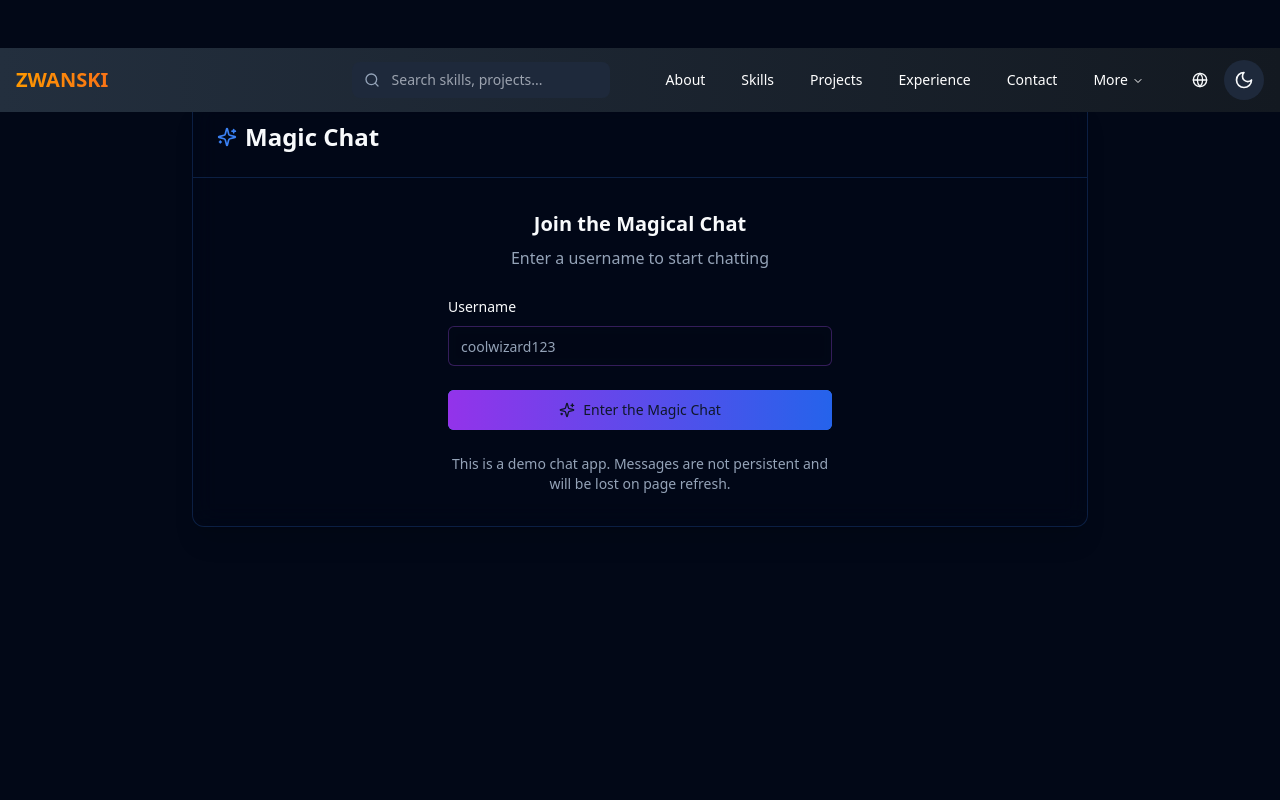
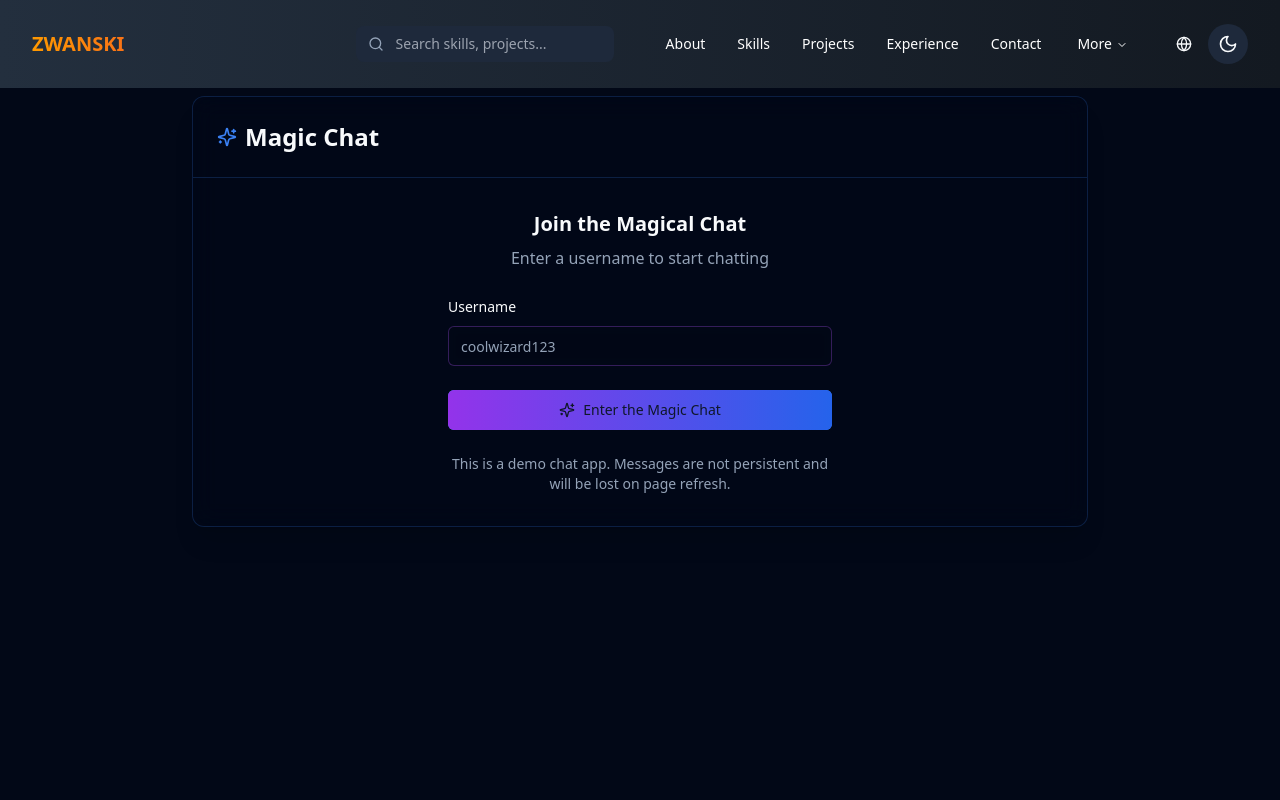
Before and after one commit to zwanski2019/ibrahim-mohamed-portfolio-website, a React (Vite) app: page /chat in a window 1280 px wide. Shown: the top 800 px of the page. Built offline with nearby package versions, Linux system fonts and the light colour scheme.

Commit message:
Fix: Responsive header UI
Make the header UI responsive across all devices.

```diff
--- a/src/components/Navbar.tsx
+++ b/src/components/Navbar.tsx
@@ -1,6 +1,5 @@
-
 import { useState, useEffect } from "react";
-import { Menu, X, ChevronDown, Sparkles, MessageCircle, ShoppingCart } from "lucide-react";
+import { Menu, X, ChevronDown, Sparkles, MessageCircle } from "lucide-react";
 import { ThemeToggle } from "./ThemeToggle";
 import { SearchBar } from "./SearchBar";
 import { LanguageSelector } from "./LanguageSelector";
@@ -22,7 +21,6 @@ export default function Navbar() {
   const [scrolled, setScrolled] = useState(false);
   const { t } = useLanguage();
 
-  // Handle scroll effect
   useEffect(() => {
     const handleScroll = () => {
       const offset = window.scrollY;
@@ -57,14 +55,16 @@ export default function Navbar() {
 
   return (
     <header
-      className={`fixed top-12 left-0 right-0 z-50 transition-all duration-200 ${
+      className={cn(
+        "fixed top-0 left-0 right-0 z-50 transition-all duration-200",
         scrolled
           ? "py-2 bg-[#131921]/95 backdrop-blur-lg shadow-md border-b border-[#232f3e]/50"
-          : "py-3 bg-gradient-to-r from-[#232f3e] to-[#131921]"
-      }`}
+          : "py-3 bg-gradient-to-r from-[#232f3e] to-[#131921]",
+        isOpen ? "h-auto" : "h-auto"
+      )}
     >
-      <div className="container mx-auto px-4">
-        <div className="flex items-center justify-between">
+      <div className="container mx-auto px-4 lg:px-8">
+        <nav className="flex items-center justify-between h-16">
           <div className="flex items-center">
             <Link
               to="/"
@@ -75,14 +75,13 @@ export default function Navbar() {
             </Link>
           </div>
 
-          {/* Desktop Navigation */}
-          <div className="hidden md:flex items-center space-x-6">
+          <div className="hidden lg:flex items-center space-x-6">
             <div className="mr-4">
               <SearchBar />
             </div>
 
             <NavigationMenu>
-              <NavigationMenuList>
+              <NavigationMenuList className="space-x-2">
                 {navigation.map((item) => (
                   <NavigationMenuItem key={item.name}>
                     <NavigationMenuLink
@@ -93,7 +92,7 @@ export default function Navbar() {
                       href={item.href}
                       className={cn(
                         navigationMenuTriggerStyle(),
-                        "bg-transparent hover:bg-white/10 text-white"
+                        "bg-transparent hover:bg-white/10 text-white px-3 py-2"
                       )}
                     >
                       {item.name}
@@ -106,7 +105,7 @@ export default function Navbar() {
                     {t('nav.more')}
                   </NavigationMenuTrigger>
                   <NavigationMenuContent>
-                    <ul className="grid w-[200px] gap-2 p-4 bg-[#131921] border border-[#232f3e]/50">
+                    <ul className="w-[200px] gap-2 p-4 bg-[#131921] border border-[#232f3e]/50">
                       <li>
                         <NavigationMenuLink asChild>
                           <Link
@@ -183,8 +182,7 @@ export default function Navbar() {
             </div>
           </div>
 
-          {/* Mobile Navigation Toggle */}
-          <div className="flex items-center md:hidden">
+          <div className="flex items-center lg:hidden">
             <LanguageSelector />
             <ThemeToggle />
             <button
@@ -195,12 +193,10 @@ export default function Navbar() {
               {isOpen ? <X size={24} /> : <Menu size={24} />}
             </button>
           </div>
-        </div>
-      </div>
+        </nav>
 
-      {/* Mobile Menu */}
         {isOpen && (
-        <div className="md:hidden">
+          <div className="lg:hidden">
             <div className="px-2 pt-2 pb-3 space-y-1 bg-[#131921]/95 backdrop-blur-lg shadow-lg border-t border-[#232f3e]/50">
               <div className="px-3 py-2">
                 <SearchBar />
@@ -276,6 +272,7 @@ export default function Navbar() {
             </div>
           </div>
         )}
+      </div>
     </header>
   );
 }
```
Lines whose indentation alone changed are shown as unchanged.
